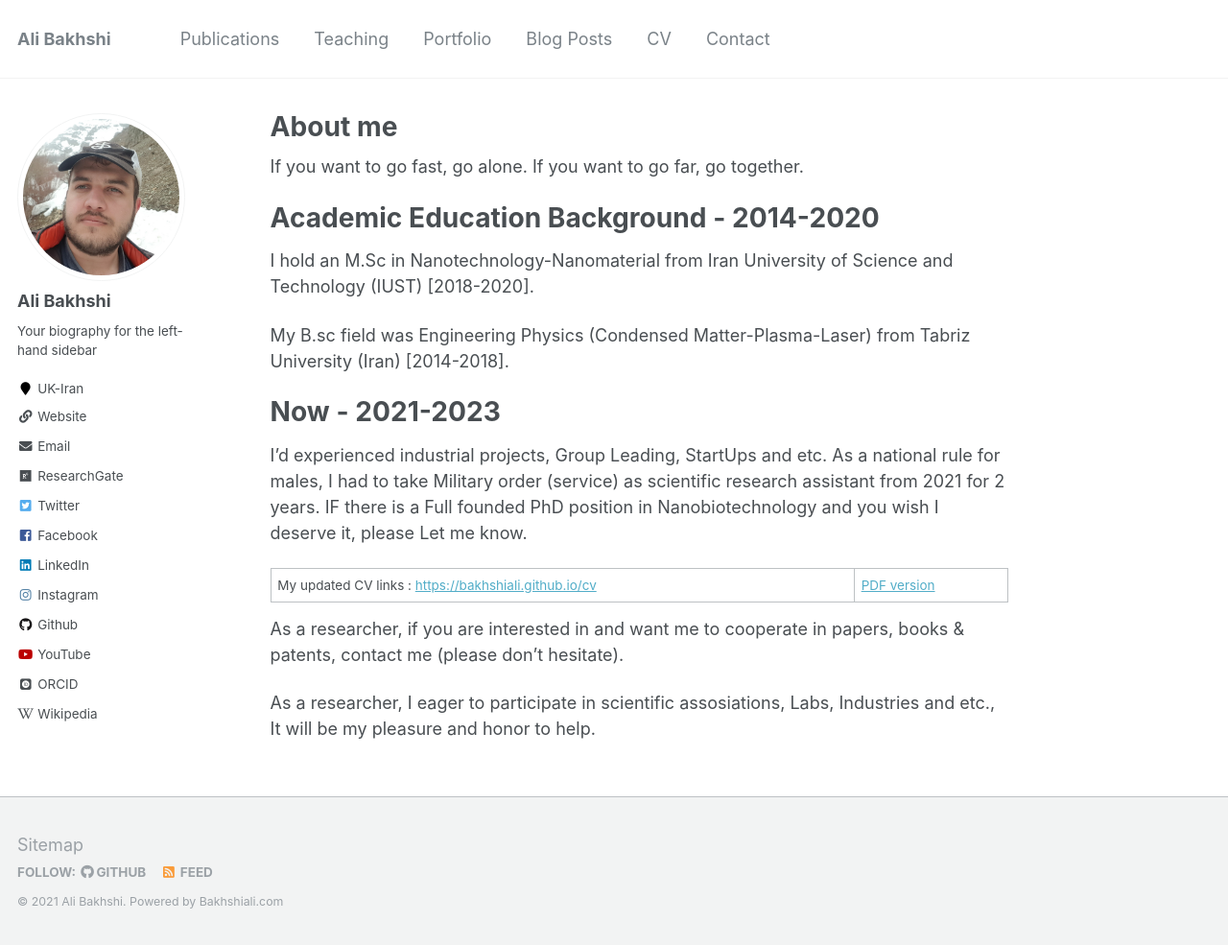
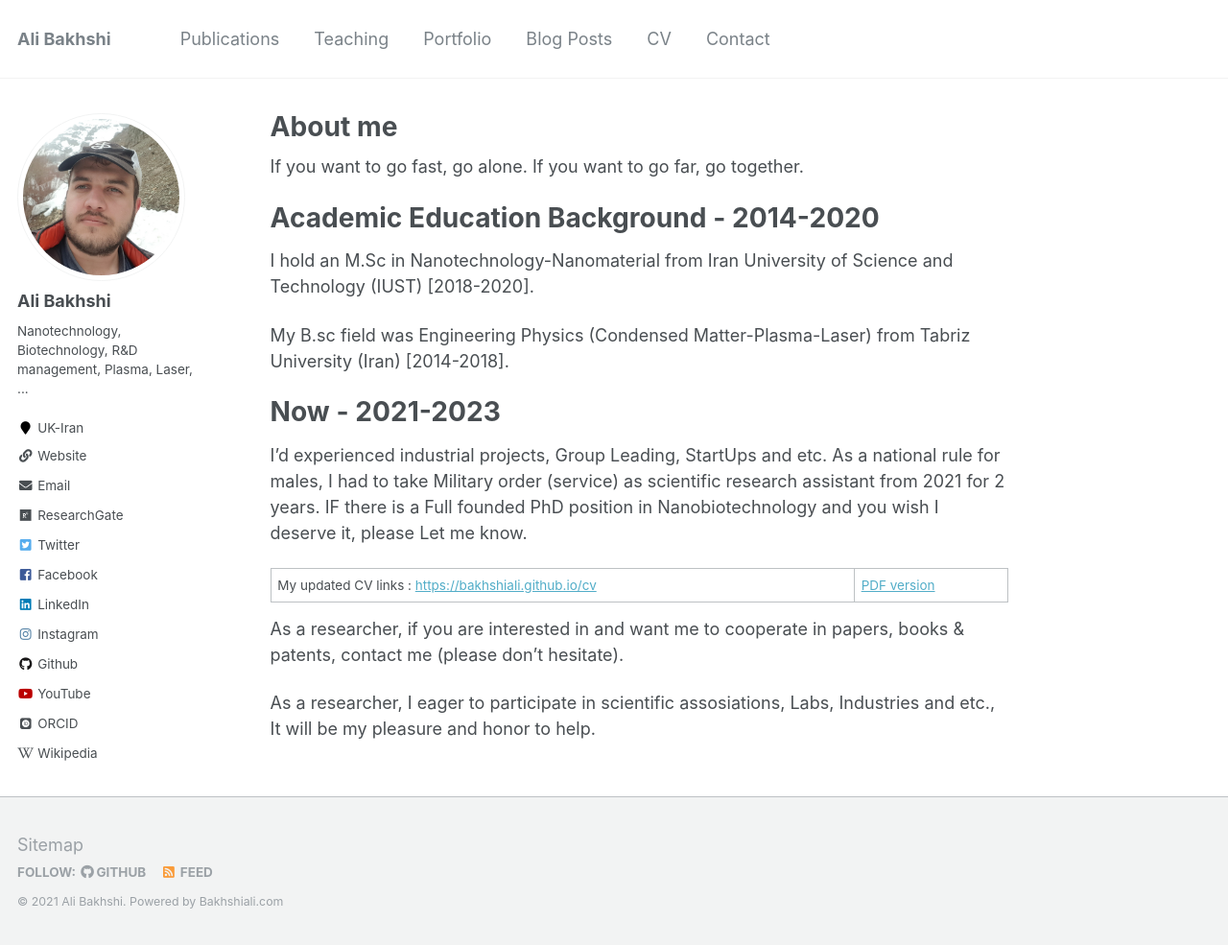
Before and after one commit to bakhshiali/bakhshiali.github.io, a Jekyll site: the page built from _pages/about.md, in a window 1280 px wide and 985 px high. Shown: the whole window at 96% size. Built offline with Jekyll 4.4.1, drawn with Linux system fonts in a browser that asks for light colours; some web fonts are replaced.

Commit message:
Update _config.yml

```diff
--- a/_config.yml
+++ b/_config.yml
@@ -75,7 +75,7 @@ analytics:
 author:
   name             : "Ali Bakhshi"
   avatar           : "alibakhshi.jpg"
-  bio              : "Your biography for the left-hand sidebar"
+  bio              : "Nanotechnology, Biotechnology, R&D management, Plasma, Laser, ..."
   location         : "UK-Iran"
   employer         :
   pubmed           :
```
